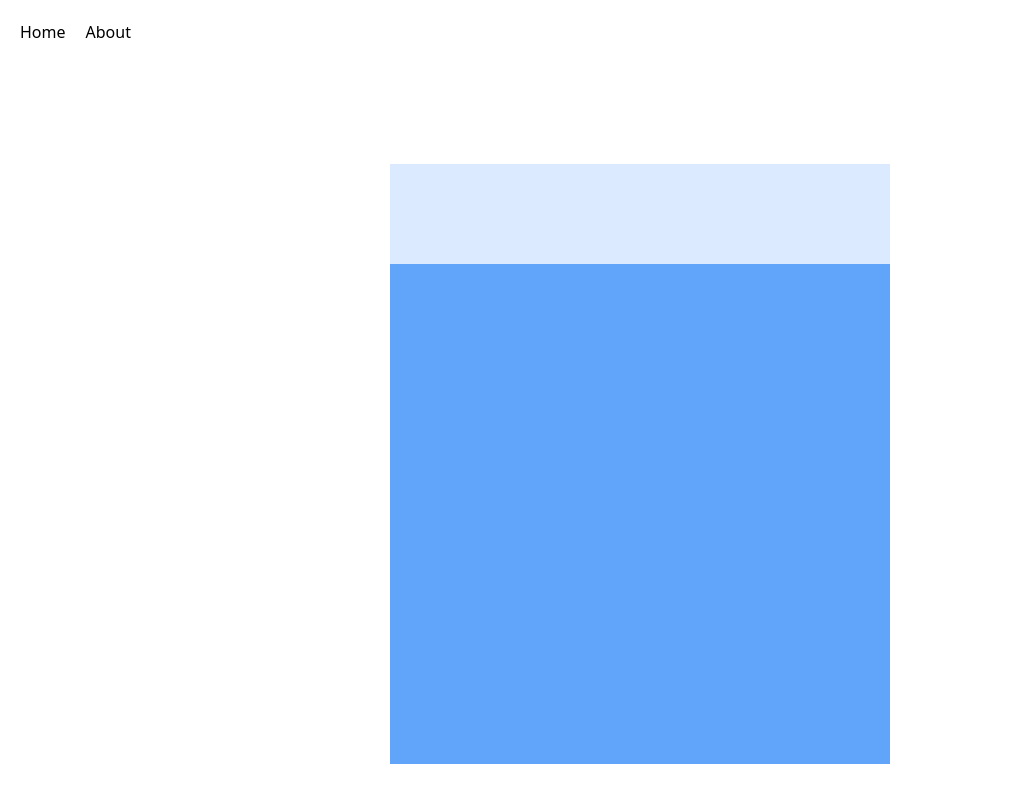
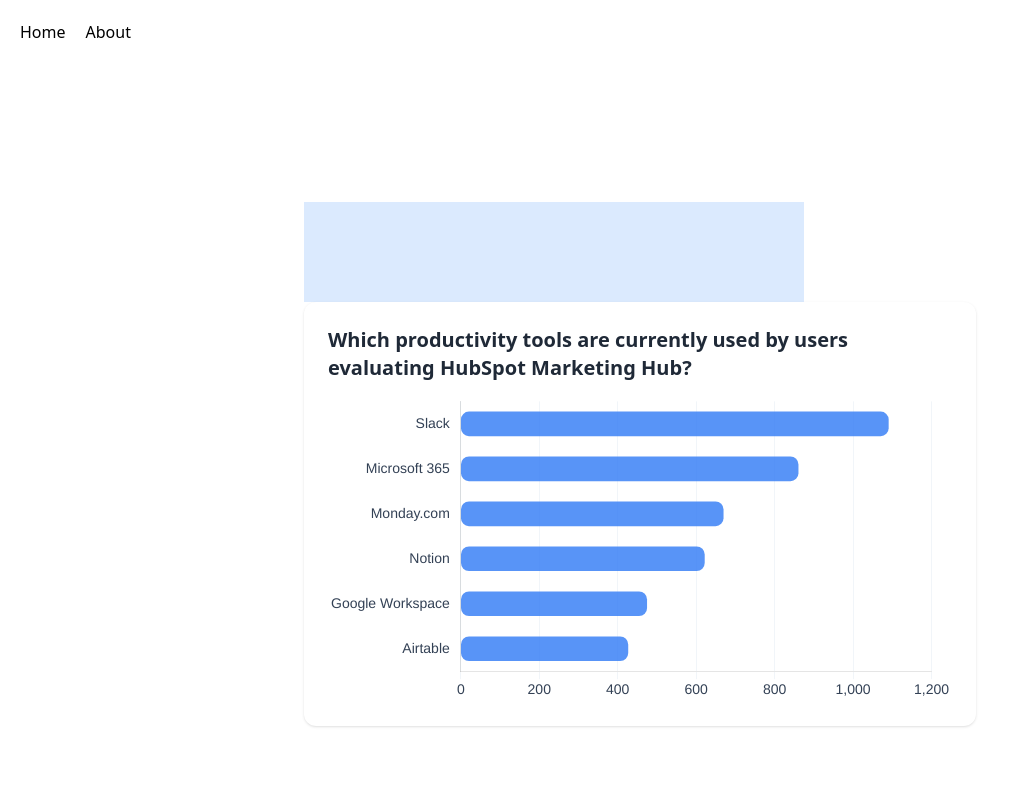
Before and after one commit to matheuscteo/OMRDashboard, a Nuxt app: page / in a window 1280 px wide. Shown: the top 802 px of the page, without its empty margins (0-1017 px from the left). Built offline with nearby package versions, Linux system fonts and the light colour scheme.

Commit message:
feat: Add chartJS Bar Chart to BarChart component

```diff
--- a/components/BarChart.vue
+++ b/components/BarChart.vue
@@ -1,6 +1,78 @@
 <script lang="ts" setup>
-import { computed, ref } from "vue";
+import { Bar } from "vue-chartjs";
+import {
+  Chart as ChartJS,
+  Title,
+  Tooltip,
+  Legend,
+  BarElement,
+  CategoryScale,
+  LinearScale,
+} from "chart.js";
+
+ChartJS.register(
+  Title,
+  Tooltip,
+  Legend,
+  BarElement,
+  CategoryScale,
+  LinearScale
+);
+
+const props = defineProps<{
+  data: { labels: string[]; values: number[]; title: string; subtitle: string };
+}>();
+
+const barColor = "rgba(59, 130, 246, 0.85)";
+
+const chartData = {
+  labels: props.data.labels,
+  datasets: [
+    {
+      label: "Mentions",
+      data: props.data.values,
+      backgroundColor: barColor,
+      borderRadius: 8,
+      barThickness: 24,
+      borderSkipped: false,
+    },
+  ],
+};
+
+const chartOptions = {
+  indexAxis: "y",
+  responsive: true,
+  plugins: {
+    legend: { display: false },
+    tooltip: {
+      backgroundColor: "#1e293b",
+      titleColor: "#fff",
+      bodyColor: "#fff",
+      borderColor: "#3b82f6",
+      borderWidth: 1,
+    },
+  },
+  scales: {
+    x: {
+      beginAtZero: true,
+      grid: { color: "#f1f5f9" },
+      ticks: { color: "#334155", font: { size: 14 } },
+    },
+    y: {
+      grid: { display: false },
+      ticks: { color: "#334155", font: { size: 14 } },
+    },
+  },
+};
 </script>
+
 <template>
-  <div class="h-[500px] w-[500px] bg-blue-400"></div>
+  <div
+    class="w-full max-w-2xl mx-auto bg-white rounded-xl shadow p-6 flex flex-col justify-center"
+  >
+    <h2 class="text-xl font-semibold text-gray-800 mb-2">
+      {{ props.data.title }}
+    </h2>
+    <Bar :data="chartData" :options="chartOptions" />
+  </div>
 </template>
--- a/pages/index.vue
+++ b/pages/index.vue
@@ -1,7 +1,22 @@
-<script lang="ts" setup></script>
+<script lang="ts" setup>
+import { ref, computed } from "vue";
+import { useHubSpotData } from "~/composables/useHubSpotData";
+import { processData } from "~/utils/processData";
+import type { FilterState } from "~/types";
+
+const { data } = useHubSpotData();
+const filters = ref<FilterState>({
+  companySize: [],
+  industry: [],
+  quarter: [],
+});
+
+const chartData = computed(() => processData(data.questions[0], filters.value));
+</script>
+
 <template>
   <div>
     <FilterOptions />
-    <BarChart />
+    <BarChart :data="chartData" />
   </div>
 </template>
--- a/utils/processData.ts
+++ b/utils/processData.ts
@@ -1,6 +1,6 @@
 import type { Question, FilterState } from '~/types'
 
-export function processChartData(question: Question, filters: FilterState) {
+export function processData(question: Question, filters: FilterState) {
   // Filter data
   const filtered = question.data.filter(entry =>
     (!filters.companySize.length || filters.companySize.includes(entry.companySize)) &&
```
